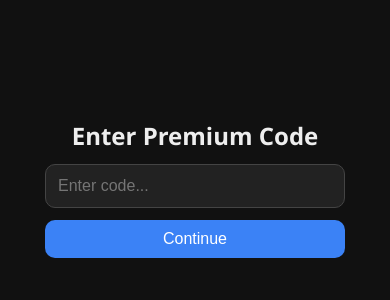
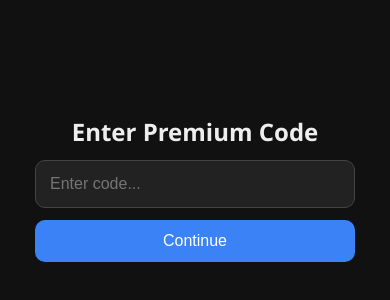
Before and after one commit to saurabh81106/onceview, a React (Create React App) app: page / in a window 390 px wide. Shown: the part 234-534 px from the top of the page. Built offline with nearby package versions, Linux system fonts and the light colour scheme.

Commit message:
Improve chat layout for mobile and fix textbox size

```diff
--- a/src/App.css
+++ b/src/App.css
@@ -11,14 +11,17 @@ body, html, #root {
   font-family: 'Segoe UI', sans-serif;
   background-color: #111;
   color: #eee;
+  overflow: hidden;
+  -webkit-overflow-scrolling: touch;
 }
 
 /* === App Container === */
 .app {
   display: flex;
   flex-direction: column;
-  height: 100vh;
+  height: 100dvh;
   width: 100vw;
+  overflow: hidden;
 }
 
 /* === Join Screen === */
@@ -31,8 +34,16 @@ body, html, #root {
   padding: 20px;
 }
 
+.join input,
+.send input,
+.send textarea,
+.send button,
+.join button {
+  font-size: 16px;
+}
+
 .join input {
-  padding: 12px;
+  padding: 14px;
   font-size: 16px;
   margin-top: 12px;
   border-radius: 10px;
@@ -40,12 +51,12 @@ body, html, #root {
   background-color: #222;
   color: white;
   width: 100%;
-  max-width: 300px;
+  max-width: 320px;
 }
 
 .join button {
   margin-top: 12px;
-  padding: 10px 20px;
+  padding: 12px 20px;
   font-size: 16px;
   background-color: #3b82f6;
   color: white;
@@ -53,7 +64,7 @@ body, html, #root {
   border-radius: 10px;
   cursor: pointer;
   width: 100%;
-  max-width: 300px;
+  max-width: 320px;
 }
 
 .join button:hover {
@@ -65,9 +76,10 @@ body, html, #root {
   flex: 1;
   display: flex;
   flex-direction: column;
-  padding: 12px;
   height: 100%;
   width: 100%;
+  position: relative;
+  padding: 8px 12px;
 }
 
 /* === Status Bar === */
@@ -89,49 +101,61 @@ body, html, #root {
   flex: 1;
   overflow-y: auto;
   padding-right: 4px;
-  margin-bottom: 10px;
+  margin-bottom: 8px;
+  display: flex;
+  flex-direction: column;
+  -webkit-overflow-scrolling: touch;
+}
+
+/* === Individual Message === */
+.message {
+  padding: 10px 14px;
+  border-radius: 12px;
+  margin: 6px 0;
+  max-width: 85%;
+  word-wrap: break-word;
+  font-size: 16px;
+  line-height: 1.5;
+  position: relative;
   display: flex;
   flex-direction: column;
 }
 
-.message {
-  padding: 8px 12px;
-  border-radius: 12px;
-  margin: 6px 0;
-  max-width: 75%;
-  word-wrap: break-word;
-  font-size: 15px;
-  line-height: 1.4;
-  position: relative;
-}
-
+/* === Sent by user === */
 .message.me {
   align-self: flex-end;
   background-color: #3b82f6;
   color: white;
+  border-bottom-right-radius: 0;
 }
 
+/* === Received from others === */
 .message.other {
   align-self: flex-start;
-  background-color: #fff;
+ background-color: #fff;
   color: #111;
+  border-bottom-left-radius: 0;
 }
 
-.message strong {
-  display: block;
+/* === Forwarded Label === */
+.forwarded {
+  font-size: 12px;
+  color: #ccc;
+  font-style: italic;
   margin-bottom: 4px;
-  color: inherit;
 }
 
+/* === Timestamp inside message === */
 .timestamp {
-  font-size: 11px;
+  font-size: 12px;
   margin-top: 4px;
-  color: #ccc;
+  color: #aaa;
+  text-align: right;
 }
 
 /* === Reply Box === */
 .quote {
-  font-size: 13px;
+  font-size: 14px;
   color: #aaa;
   margin-bottom: 6px;
   border-left: 3px solid #4fc3f7;
@@ -168,34 +192,41 @@ body, html, #root {
 .send {
   display: flex;
   gap: 8px;
-  padding-top: 6px;
-  border-top: 1px solid #222;
+  padding: 8px 0;
+  position: sticky;
+  bottom: 0;
+  background-color: #111;
+  z-index: 10;
+  align-items: flex-end;
 }
 
 .send textarea {
   flex: 1;
-  padding: 10px;
+  padding: 12px;
   font-size: 16px;
   border-radius: 10px;
   background-color: #222;
   color: #fff;
   border: 1px solid #444;
   resize: none;
-  line-height: 1.4;
-  height: 60px;
+  min-height: 40px;
   max-height: 120px;
   overflow-y: auto;
 }
 
 .send button {
-  padding: 10px 16px;
+  padding: 12px 18px;
   font-size: 16px;
-  background-color: #10b981;
+  background-color: #3b82f6;
   color: white;
   border: none;
-  border-radius: 10px;
+  border-radius: 50%;
   cursor: pointer;
-  transition: 0.2s ease-in-out;
+  display: flex;
+  align-items: center;
+  justify-content: center;
+  height: 48px;
+  width: 48px;
 }
 
 .send button:hover {
```
Also changed, not shown: public/decorator.txt.
